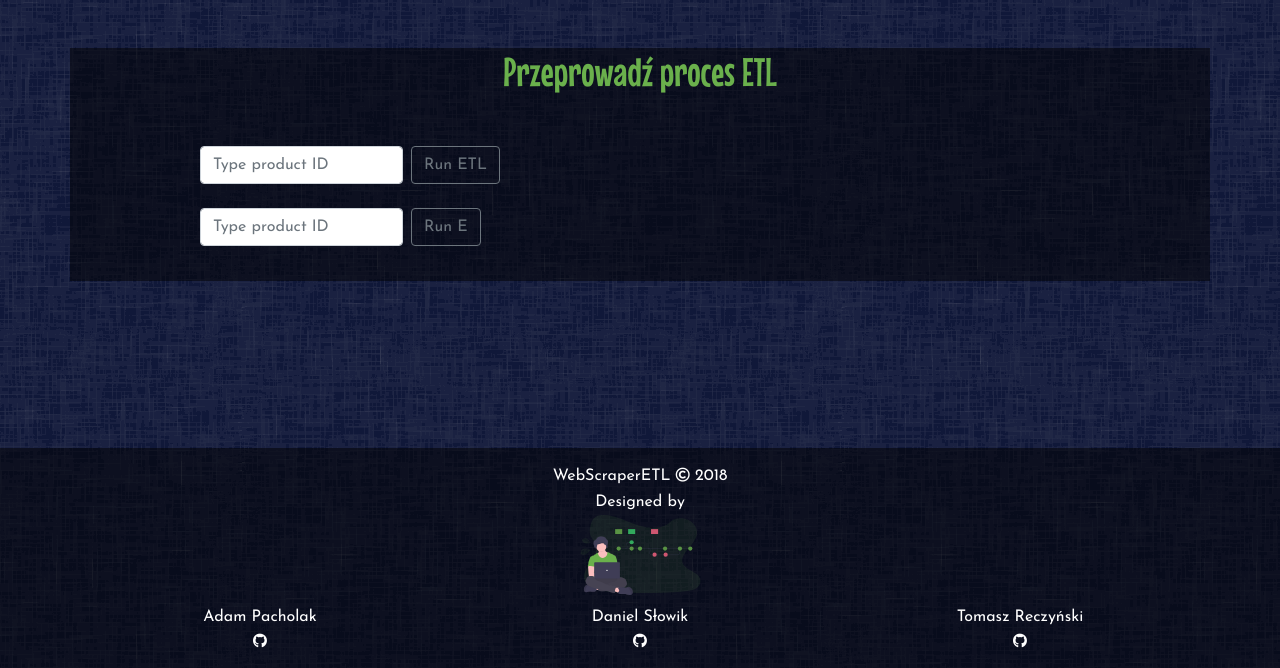
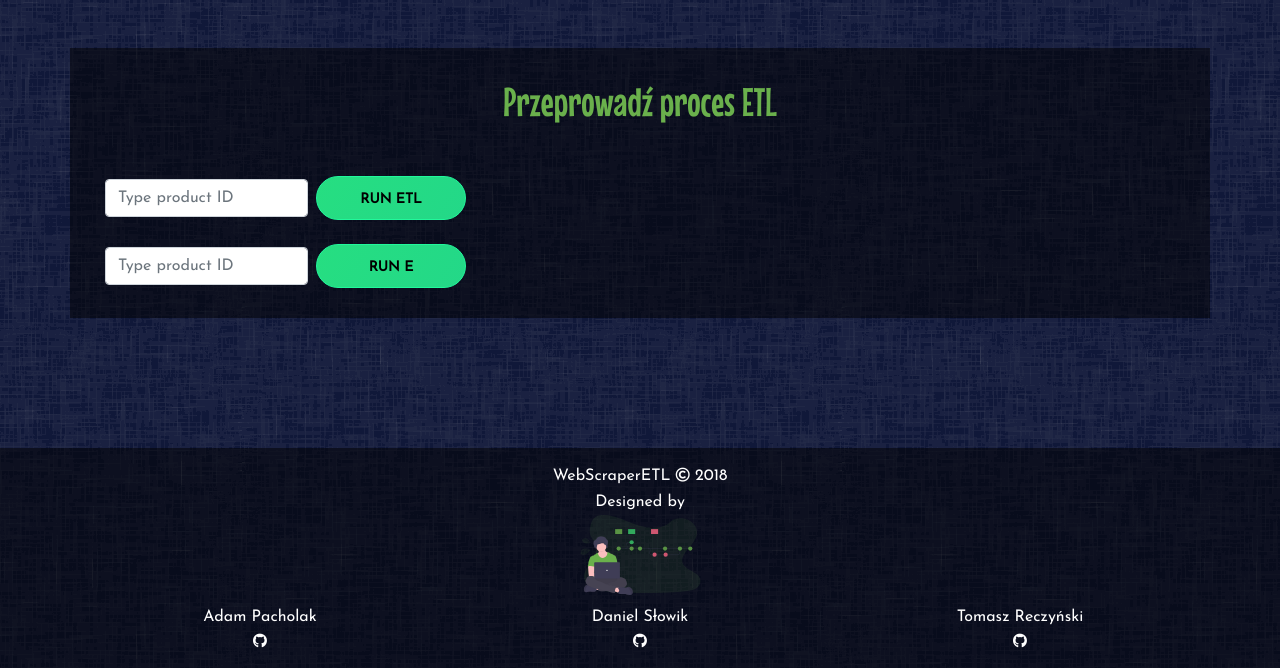
Before and after one commit to kkasztann/WebScraperETL, a Django app: page /run-etl/ in a window 1280 px wide. Shown: the part 132-800 px from the top of the page. Run offline with Django 3.2, Linux system fonts and the light colour scheme; some libraries are stand-ins or nearby versions.

Commit message:
ugly fast style

```diff
--- a/Application/WebScraperETL/templates/extract.html
+++ b/Application/WebScraperETL/templates/extract.html
@@ -8,12 +8,12 @@
     <form action="transform" method="POST">
             {% csrf_token %}
             <a href="{% url 'run-t' %}">
-                <button class="btn btn-outline-secondary" type="submit">Run T</button>
+                <button class="btn button button-primary" type="submit">Run T</button>
             </a>
     </form>
 
     <div>
-        <h1>Extracted product html</h1>
+        <h2>Extracted product html</h2>
         <p>Dane statystyczne: {{ sizeProductParameters }} div</p>
         <textarea name="message" style="width:100%; height:200px;">
         {{ extractedProductData }}
@@ -21,7 +21,7 @@
     </div>
 
     <div>
-        <h1>Extracted opinions html</h1>
+        <h2>Extracted opinions html</h2>
         <p>Dane statystyczne: {{ sizeOpinion }} li</p>
         <textarea name="message" style="width:100%; height:200px;">
         {{ extractedOpinionData }}
--- a/Application/WebScraperETL/templates/opinions.html
+++ b/Application/WebScraperETL/templates/opinions.html
@@ -3,9 +3,10 @@
 {% block title %}WebScraperETL | Opinions {% endblock%}
 
 {% block content %}
+<div class="opinionsSection">
     <h1>Opinions</h1>
     {% if allOpinions %}
-    <div class="table-responsive products">
+        <div class="table-responsive">
         <table class="table table-bordered">
             <thead>
                 <tr>
@@ -29,6 +30,7 @@
     </div>
     {% endif %}
     {% if not allOpinions %}
-        <p class="noOpinions">Brak opinii dla danego produktu :(</p>
+        <p class="emptyDB">Brak opinii dla danego produktu :(</p>
     {% endif %}
+</div>
 {% endblock %}
--- a/Application/WebScraperETL/templates/product-details.html
+++ b/Application/WebScraperETL/templates/product-details.html
@@ -3,7 +3,7 @@
 {% block title %}WebScraperETL | Product Details {% endblock%}
 
 {% block content %}
-<div>
+<div class="productDetails">
     <h1>Product Details</h1>
     {% if productDetails %}
     <div class="table-responsive">
--- a/Application/WebScraperETL/templates/run-etl.html
+++ b/Application/WebScraperETL/templates/run-etl.html
@@ -3,6 +3,7 @@
 {% block title %}WebScraperETL | Page2 {% endblock%}
 
 {% block content %}
+<div class="runETL">
     <h1>Przeprowadź proces ETL</h1>
 
     {% if messages %}
@@ -14,22 +15,23 @@
     {% endfor %}
     {% endif %}
     <div class="row">
-    <div class="col-md-10 formETL">
-        <form class="form-inline my-2 my-lg-0" method="POST">
+        <div class="col-md-10">
+            <form class="form-inline" method="POST">
                 {% csrf_token %}
                 <input class="form-control mr-sm-2" type="text" placeholder="Type product ID" name="productID">
-            <button class="btn btn-outline-secondary my-2 my-sm-0" type="submit">Run ETL</button>
+                <button class="button button-primary " type="submit">Run ETL</button>
             </form>
 
             <br>
 
-        <form class="form-inline my-2 my-lg-0" action="extract" method="POST">
+            <form class="form-inline " action="extract" method="POST">
                 {% csrf_token %}
                 <input class="form-control mr-sm-2" type="text" placeholder="Type product ID" name="productID">
                 <a href="{% url 'run-e' %}">
-                <button class="btn btn-outline-secondary my-2 my-sm-0" type="submit">Run E</button>
+                    <button class="button button-primary" type="submit">Run E</button>
                 </a>
             </form>
         </div>
     </div>
+</div>
 {% endblock %}
--- a/Application/static/css/style.css
+++ b/Application/static/css/style.css
@@ -47,6 +47,41 @@ a {
 a:hover {
     text-decoration: none;
     color: #BADC58;
+}
+
+.button {
+    text-align: center;
+    width: 150px;
+    height: 44px;
+    color: #000;
+    border-radius: 22px;
+    font-size: 14px;
+    font-weight: bold;
+    line-height: 44px;
+    text-transform: uppercase;
+    border: 1px solid #fff;
+    transition: all .3s ease-in;
+    -webkit-transition: all .3s ease-in;
+}
+
+.button-primary {
+    background: linear-gradient(120deg, #26de81 0%, #23d789 50%, #50ca8d 50%, #50ca8d 53%, #21f89b 53%);
+    background-size: 250%;
+    background-position: 0;
+    border-color: #21f89b;
+}
+
+.button-primary:hover {
+    background-position: 100%;
+    border-color: #32faa3;
+    cursor: pointer;
+}
+
+.emptyDB {
+    margin-top: -30px;
+    font-size: 30px;
+    text-align: center;
+    padding-bottom: 50px;
 }
 
 
@@ -82,10 +117,9 @@ footer a:hover {
 }
 
 /* ----- ETL Section ----- */
-.formETL {
-    margin: 0 auto 35px;
+.runETL {
+    padding: 30px 0;
 }
-
 
 /* ----- Load Section ----- */
 .load h1 {
```
Also changed, not shown: other parts of Application/static/css/style.css (+101 -13 lines), Application/WebScraperETL/templates/products.html (+8 -4 lines), Application/WebScraperETL/templates/transform.html (+5 -5 lines), Application/db.sqlite3. Lines whose indentation alone changed are shown as unchanged.
